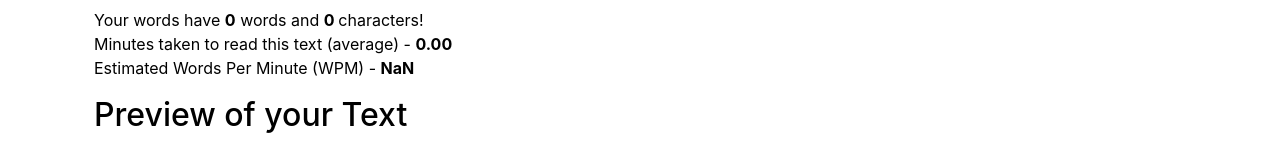
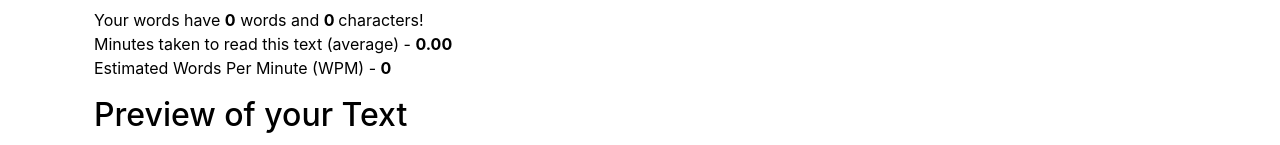
Before and after one commit to Suyash99/Text-Utils-React-, a React (Create React App) app: page / in a window 1280 px wide. Shown: the part 448-593 px from the top of the page. Built offline with nearby package versions, Linux system fonts and the light colour scheme.

Commit message:
update : fix state handling and relevant changes

```diff
--- a/src/components/TextForm.js
+++ b/src/components/TextForm.js
@@ -7,6 +7,8 @@ export default function TextForm(props) {
   const [text, setText] = useState("");
   const [msg, setMsg] = useState("");
   const [type, setType] = useState("");
+  const [startTime, setStartTime] = useState(0);
+  const [endTime, setEndTime] = useState(0);
 
   //Functions invoked on "onClick" EVENT
   const wordCount = () => {
@@ -46,6 +48,8 @@ export default function TextForm(props) {
     setMsg(alertMsg);
     setType(type);
     setText(string);
+    setEndTime(0)
+    setStartTime(0)
   };
 
   const toUpperCASE = () => {
@@ -59,6 +63,8 @@ export default function TextForm(props) {
     setMsg(alertMsg);
     setType(type);
     setText(upperCaseText);
+    setEndTime(0)
+    setStartTime(0)
   };
 
   const toLowerCASE = () => {
@@ -78,6 +84,11 @@ export default function TextForm(props) {
     setText(event.target.value);
     setMsg("");
     setType("");
+    setEndTime(Date.now())
+
+    if(!startTime){
+      setStartTime(Date.now())
+    }
   };
 
   const renderSuccessMsg = (boolean, text, type) => {
@@ -95,22 +106,11 @@ export default function TextForm(props) {
     return <></>;
   };
 
-  const [startTime, setStartTime] = useState(0);
-  const [endTime, setEndTime] = useState(0);
-
-  const startTyping = () => {
-    setStartTime(performance.now());
-  };
-
-  const endTyping = () => {
-    setEndTime(performance.now());
-  };
-
   const calculateWordsPerMinute = () => {
     const words = wordCount();
-    const timeInSeconds = (endTyping - startTyping) / 1000; // Convert milliseconds to seconds
+    const timeInSeconds = (endTime - startTime) / 1000; // Convert milliseconds to seconds
     const minutes = timeInSeconds / 60; // Convert seconds to minutes
-    return Math.round(words / minutes);
+    return minutes ? Math.round(words / minutes): 0;
   };
   //Main Functional Component
   return (
```
